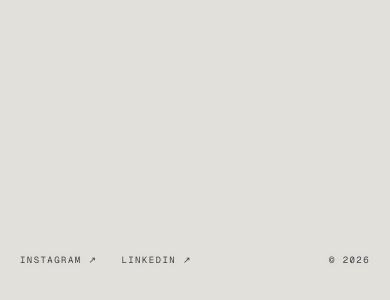
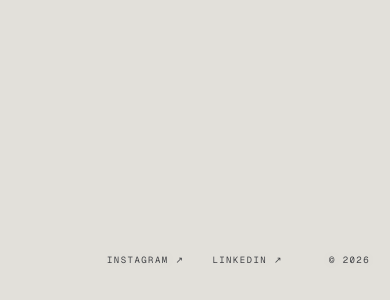
Before and after one commit to Mercy1o/tsiaro-portfolio, a Next.js app: page / in a window 390 px wide. Shown: the part 5974-6274 px from the top of the page. Built offline with nearby package versions, Linux system fonts and the light colour scheme.

Commit message:
refine: center footer social links on continuous background

```diff
--- a/components/Footer.tsx
+++ b/components/Footer.tsx
@@ -4,9 +4,11 @@ export default function Footer() {
   const year = new Date().getFullYear();
 
   return (
-    <footer className="site-footer relative px-5 pb-8 pt-7 md:px-10 md:pb-9 md:pt-8 lg:px-14">
-      <div className="mx-auto flex max-w-[1600px] items-center justify-between gap-6 font-mono text-[9px] uppercase tracking-[.16em] md:text-[10px]">
-        <div className="flex flex-wrap items-center gap-x-6 gap-y-2 md:gap-x-8">
+    <footer className="site-footer relative bg-transparent px-5 pb-8 pt-7 md:px-10 md:pb-9 md:pt-8 lg:px-14">
+      <div className="mx-auto grid max-w-[1600px] grid-cols-[1fr_auto_1fr] items-center gap-4 font-mono text-[9px] uppercase tracking-[.16em] md:text-[10px]">
+        <div aria-hidden="true" />
+
+        <div className="flex items-center justify-center gap-x-7 md:gap-x-8">
           <a
             href={siteConfig.social.instagram}
             target="_blank"
@@ -25,7 +27,7 @@ export default function Footer() {
           </a>
         </div>
 
-        <p className="footer-readable shrink-0">© {year}</p>
+        <p className="footer-readable justify-self-end">© {year}</p>
       </div>
     </footer>
   );
```
